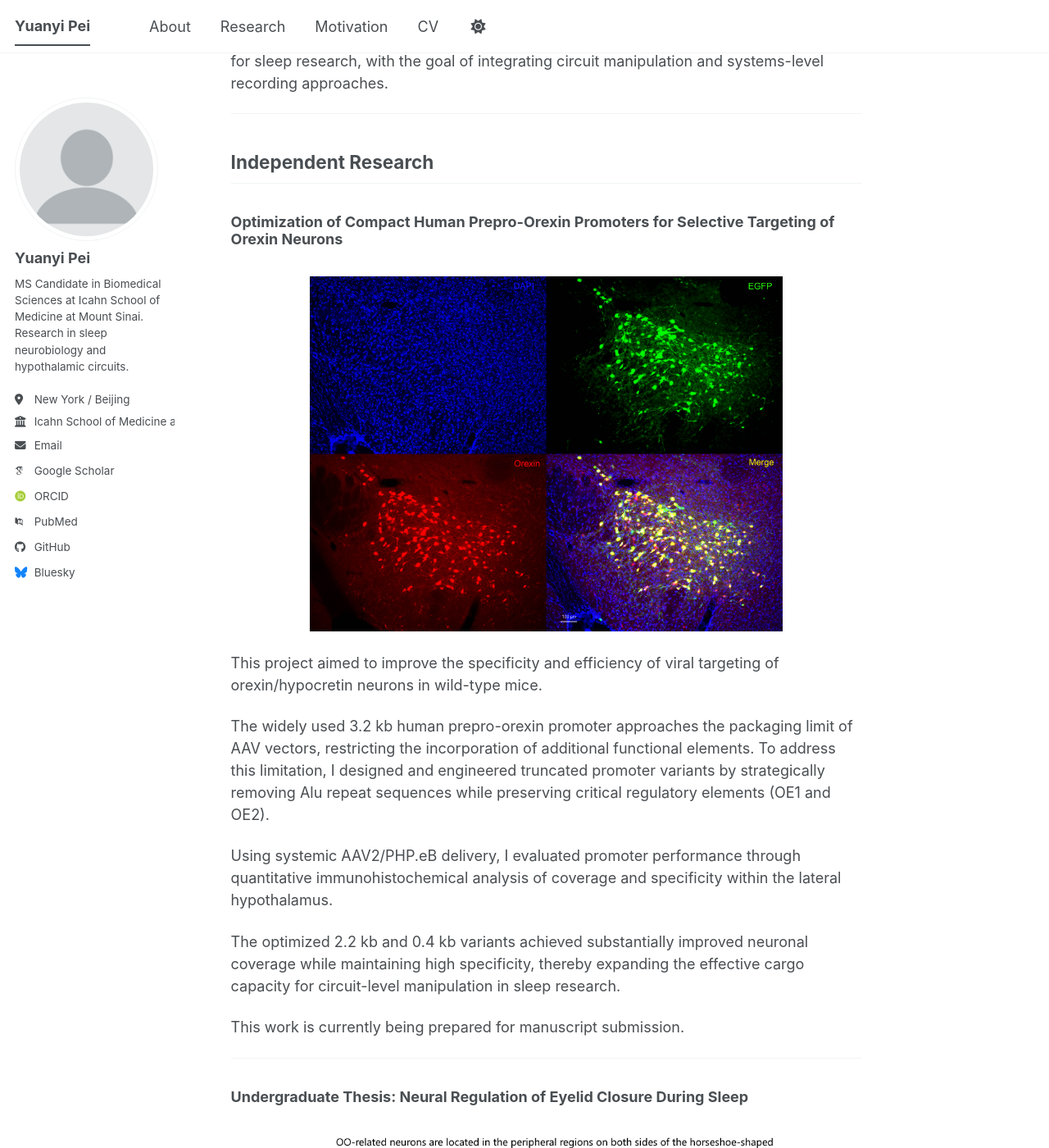
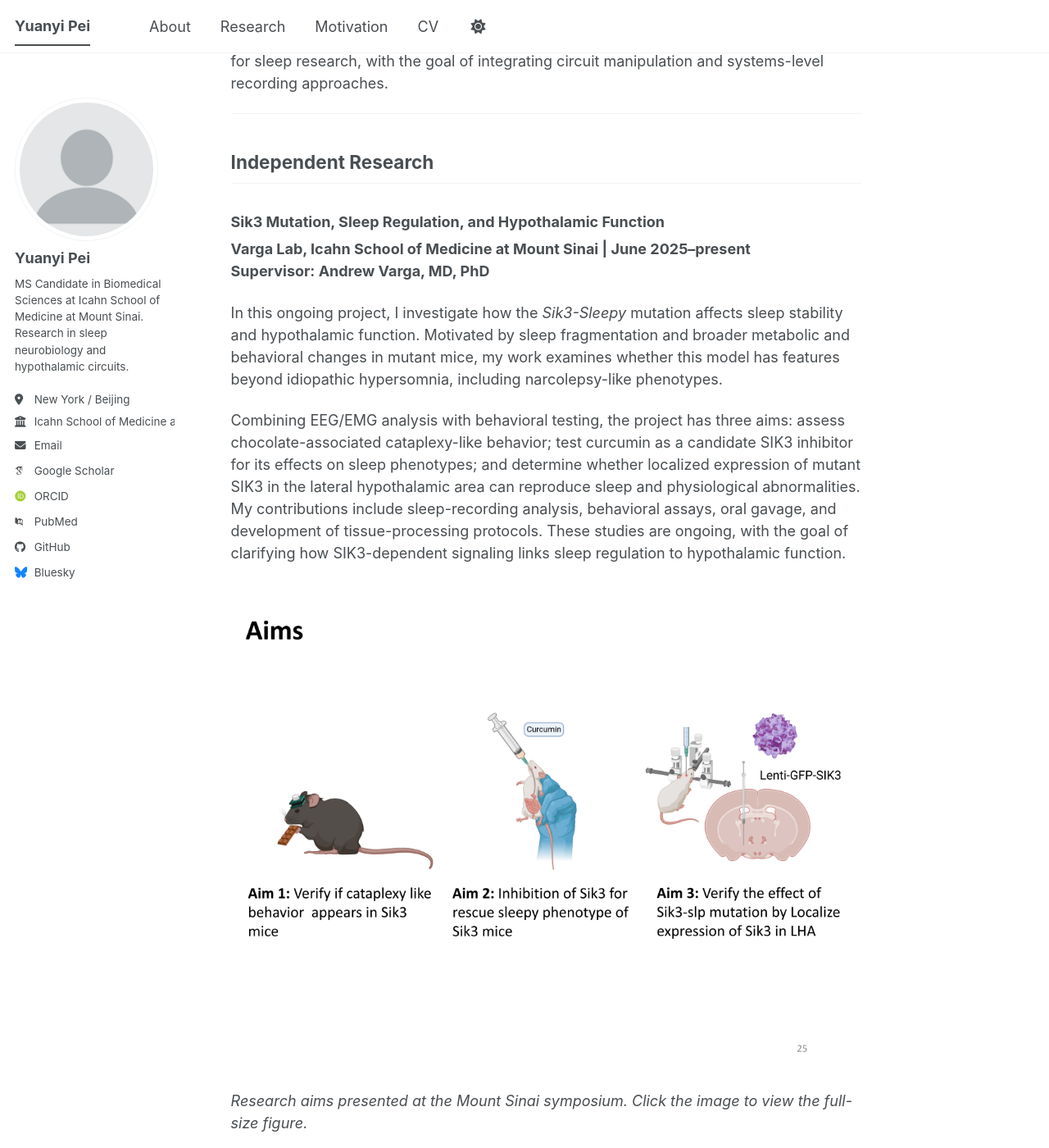
Before and after one commit to Yuanyi-Pei/YuanyiPei.github.io, a Jekyll site: the page built from _pages/about.md, in a window 1280 px wide and 1400 px high, scrolled down 1446 px. Shown: the whole window at 82% size. Built offline with Jekyll 4.4.1, drawn with Linux system fonts in a browser that asks for light colours; some web fonts are replaced; a script bundle is joined from its source files by our own code; library files that are not in the unit come from our copies.

Commit message:
Add Mount Sinai Sik3 project to Independent Research

```diff
--- a/_pages/about.md
+++ b/_pages/about.md
@@ -48,6 +48,27 @@ In addition, I am developing skills in in vivo electrophysiology and behavioral
 
 ## Independent Research
 
+### Sik3 Mutation, Sleep Regulation, and Hypothalamic Function
+
+**Varga Lab, Icahn School of Medicine at Mount Sinai | June 2025–present**
+**Supervisor: Andrew Varga, MD, PhD**
+
+In this ongoing project, I investigate how the *Sik3-Sleepy* mutation affects sleep stability and hypothalamic function. Motivated by sleep fragmentation and broader metabolic and behavioral changes in mutant mice, my work examines whether this model has features beyond idiopathic hypersomnia, including narcolepsy-like phenotypes.
+
+Combining EEG/EMG analysis with behavioral testing, the project has three aims: assess chocolate-associated cataplexy-like behavior; test curcumin as a candidate SIK3 inhibitor for its effects on sleep phenotypes; and determine whether localized expression of mutant SIK3 in the lateral hypothalamic area can reproduce sleep and physiological abnormalities. My contributions include sleep-recording analysis, behavioral assays, oral gavage, and development of tissue-processing protocols. These studies are ongoing, with the goal of clarifying how SIK3-dependent signaling links sleep regulation to hypothalamic function.
+
+<div style="text-align:center;">
+  <a href="{{ site.baseurl }}/images/sik3-symposium-aims.png">
+    <img src="{{ site.baseurl }}/images/sik3-symposium-aims.png"
+         alt="Three aims of the Mount Sinai Sik3 project: cataplexy-like behavior, curcumin intervention, and localized SIK3 expression in the lateral hypothalamus"
+         style="width:100%; max-width:900px; height:auto; margin:20px 0;">
+  </a>
+</div>
+
+*Research aims presented at the Mount Sinai symposium. Click the image to view the full-size figure.*
+
+---
+
 ### Optimization of Compact Human Prepro-Orexin Promoters for Selective Targeting of Orexin Neurons
 
 <div style="text-align:center;">
```
